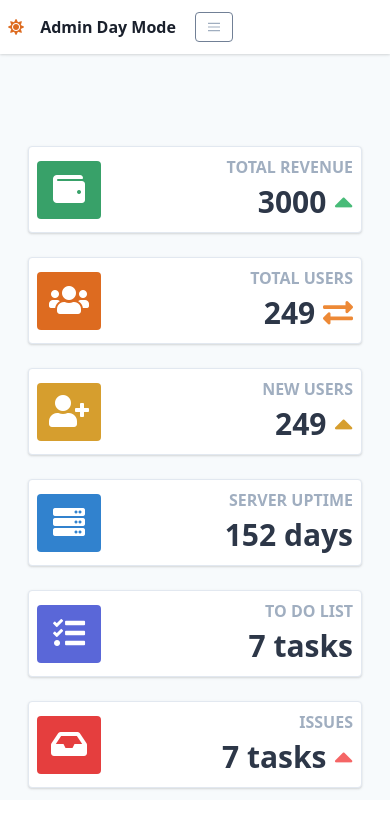
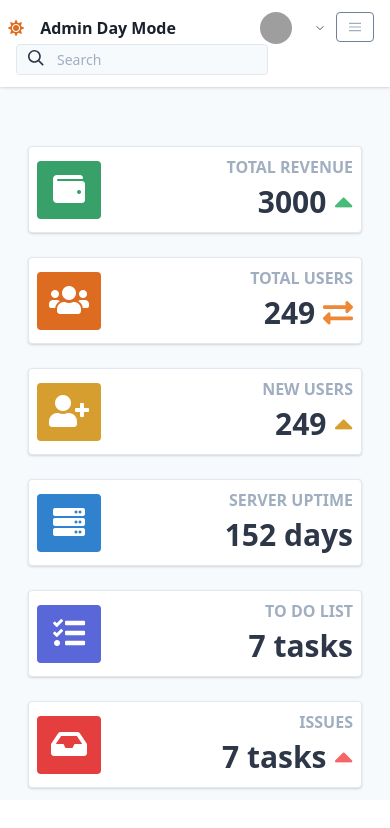
Before and after one commit to NantipatSoftEn/COVID-19, a React (Create React App) app: page / in a window 390 px wide. Shown: the top 828 px of the page. Built offline with nearby package versions, Linux system fonts and the light colour scheme; grey boxes are pictures that could not be loaded.

Commit message:
Layout/Navbar:  delete wrong Navbar

```diff
--- a/src/Layout/Navbar.js
+++ b/src/Layout/Navbar.js
@@ -1,5 +1,7 @@
 import React from 'react';
 import GroupMenu from '../Interface/Navbar/GroupMenu';
+import UserPanel from '../Interface/Navbar/UserPanel'
+import Search from '../Interface/Search'
 const Navbar = () => {
   return (
     <nav id="header" class="bg-white fixed w-full z-10 top-0 shadow">
@@ -11,20 +13,9 @@ const Navbar = () => {
             <i class="fas fa-sun text-orange-600 pr-3"></i> Admin Day Mode
           </a>
         </div>
-        <div class="block lg:hidden pr-4">
-          <button
-            id="nav-toggle"
-            class="flex items-center px-3 py-2 border rounded text-gray-500 border-gray-600 hover:text-gray-900 hover:border-teal-500 appearance-none focus:outline-none">
-            <svg
-              class="fill-current h-3 w-3"
-              viewBox="0 0 20 20"
-              xmlns="http://www.w3.org/2000/svg">
-              <title>Menu</title>
-              <path d="M0 3h20v2H0V3zm0 6h20v2H0V9zm0 6h20v2H0v-2z" />
-            </svg>
-          </button>
-        </div>
+        <UserPanel />
         <GroupMenu />
+        <Search />
       </div>
     </nav>
   );
```
